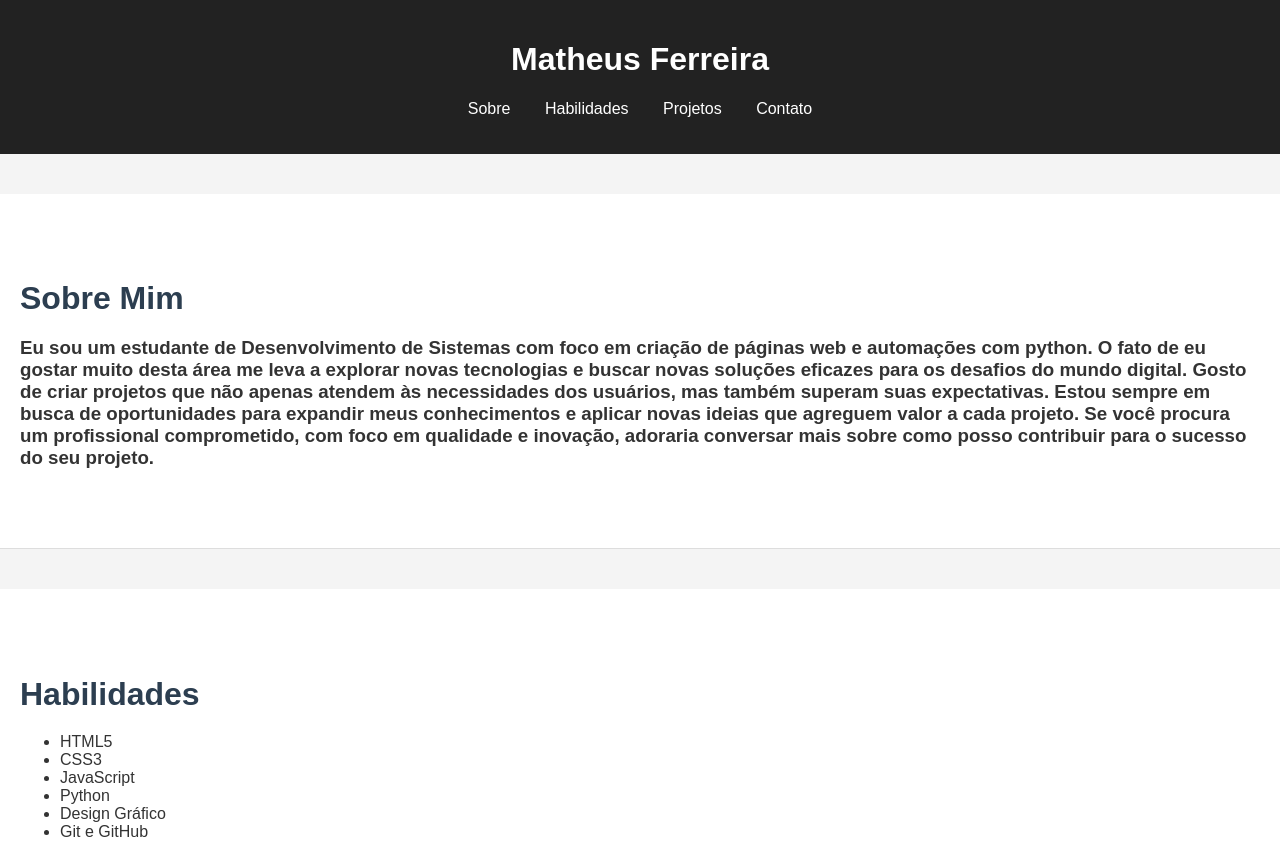
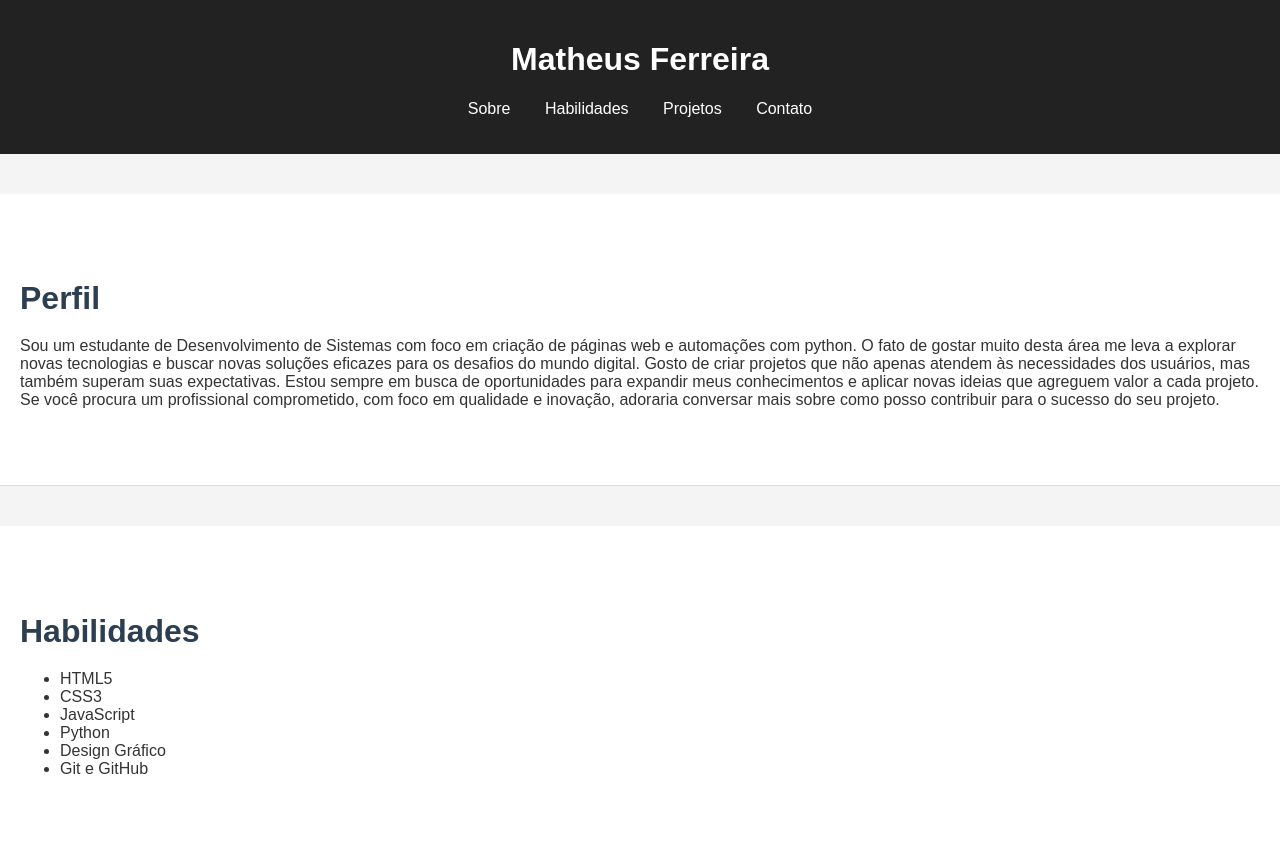
Before and after one commit to Ferreiraztx/Portfolio, a plain HTML site: page index.html in a window 1280 px wide. Shown: the top 844 px of the page. Drawn offline with Linux system fonts and the light colour scheme.

Commit message:
Update index.html

```diff
--- a/index.html
+++ b/index.html
@@ -20,10 +20,10 @@
   </header>
 
   <section id="sobre">
-    <h2>Sobre Mim</h2>
-    <h3>Eu sou um estudante de Desenvolvimento de Sistemas com foco em criação de páginas web e automações com python. O fato de eu gostar muito desta área me leva a explorar novas tecnologias e buscar novas soluções eficazes para os desafios do mundo digital.
+    <h2>Perfil</h2>
+    <p>Sou um estudante de Desenvolvimento de Sistemas com foco em criação de páginas web e automações com python. O fato de gostar muito desta área me leva a explorar novas tecnologias e buscar novas soluções eficazes para os desafios do mundo digital.
     Gosto de criar projetos que não apenas atendem às necessidades dos usuários, mas também superam suas expectativas. Estou sempre em busca de oportunidades para expandir meus conhecimentos e aplicar novas ideias que agreguem valor a cada projeto.
-    Se você procura um profissional comprometido, com foco em qualidade e inovação, adoraria conversar mais sobre como posso contribuir para o sucesso do seu projeto.</h3>
+    Se você procura um profissional comprometido, com foco em qualidade e inovação, adoraria conversar mais sobre como posso contribuir para o sucesso do seu projeto.</p>
   </section>
 
   <section id="habilidades">
```
